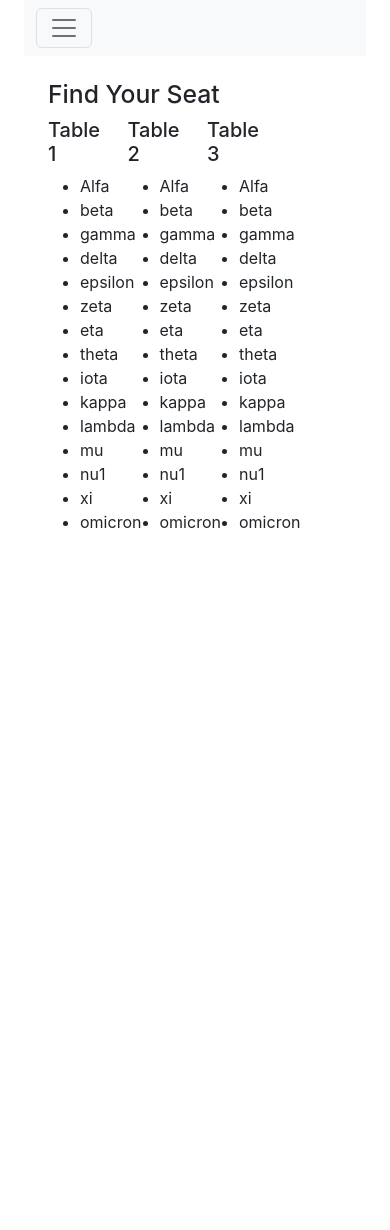
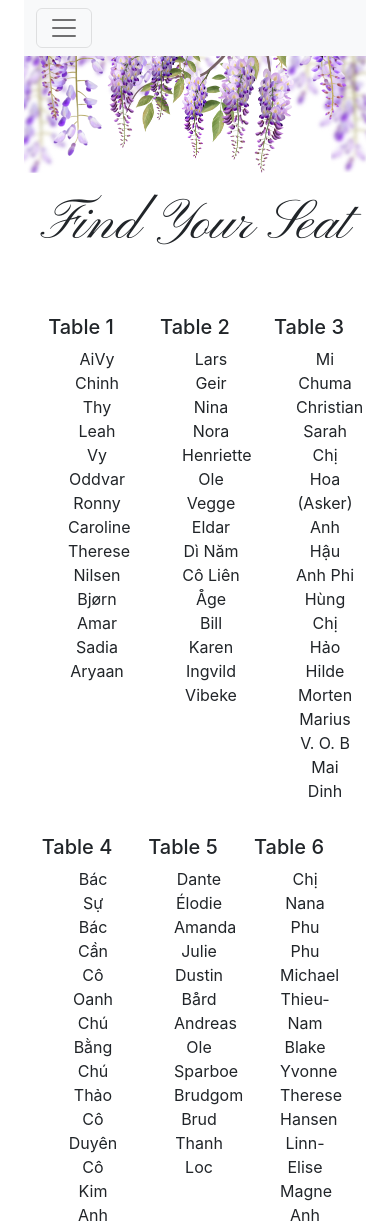
Before and after one commit to milehagen/ynhu-wedding, a React (Create React App) app: page /seating in a window 390 px wide. Shown: the top 1230 px of the page. Before the commit the page ends 844 px from the top, so only its background shows below. Built offline with nearby package versions, Linux system fonts and the light colour scheme; a web font is replaced by a local one.

Commit message:
updated sizes for mobile

```diff
--- a/src/Components/Seating.css
+++ b/src/Components/Seating.css
@@ -1,18 +1,74 @@
-ul{
- margin-block-start: none;
+ul {
+    list-style: none;
+    margin-bottom: 2em;
 }
-li {
+
+li,
+.guest-names {
     list-style: none;
     text-align: center;
 }
-.find-your-seat-heading{
+
+.col-4 {
+    display: block;
+}
+
+.find-your-seat-heading {
     text-align: center;
     margin-top: 1em;
     margin-bottom: 1em;
-    font-family: 'Parisienne', cursive;
+    font-family: "Pinyon Script", cursive;
     font-size: 3.5em;
 }
 
-.table-number-heading{
+.table-number-heading {
     text-align: center;
 }
+
+
+.background {
+    background-image: url(./../images/bacgroundPic.png);
+    background-size: 100%;
+    background-repeat: no-repeat;
+}
+
+.col-12 {
+    margin-top: 20em;
+    display: block;
+}
+
+@media (min-width:290px) {
+    .col-12 {
+        margin-top: 5em;
+    }
+}
+
+@media (min-width:460px) {
+    .col-12 {
+        margin-top: 8em;
+    }
+}
+
+@media (min-width:540px) {
+    .col-12 {
+        margin-top: 10em;
+    }
+}
+
+@media (min-width:640px) {
+    .col-12 {
+        margin-top: 15em;
+    }
+}
+
+@media (min-width:840px) {
+    .col-12 {
+        margin-top: 15em;
+    }
+}
+
+@media (min-width:1100px) {
+    .col-12 {
+        margin-top: 20em;
+    }
+}
--- a/src/Components/Seating.js
+++ b/src/Components/Seating.js
@@ -1,73 +1,307 @@
 import React from "react";
+import "./Seating.css";
 
 export function Seating() {
 	return (
-		<div class="container-xxl">
-			<br />
-			<div className="home-div">
+		<div className="background">
 			<div class="container-lg">
 				<div class="row">
 					<div class="col-12">
 						<h2 className="find-your-seat-heading">Find Your Seat</h2>
 					</div>
-						<div class="col-3">
+					<div class="col-4">
 						<h5 className="table-number-heading">Table 1</h5>
 						<ul className="guest-names">
-								<li>Alfa</li>
-								<li>beta</li>
-								<li>gamma</li>
-								<li>delta</li>
-								<li>epsilon</li>
-								<li>zeta</li>
-								<li>eta</li>
-								<li>theta</li>
-								<li>iota</li>
-								<li>kappa</li>
-								<li>lambda</li>
-								<li>mu</li>
-								<li>nu1</li>
-								<li>xi</li>
-								<li>omicron</li>
+							<li>AiVy </li>
+							<li>Chinh</li>
+							<li>Thy</li>
+							<li>Leah</li>
+							<li>Vy</li>
+							<li>Oddvar</li>
+							<li>Ronny</li>
+							<li>Caroline</li>
+							<li>Therese Nilsen</li>
+							<li>Bjørn</li>
+							<li>Amar</li>
+							<li>Sadia</li>
+							<li>Aryaan</li>
 						</ul>
 					</div>
-						<div class="col-3">
+					<div class="col-4">
 						<h5 className="table-number-heading">Table 2</h5>
 						<ul>
-								<li>Alfa</li>
-								<li>beta</li>
-								<li>gamma</li>
-								<li>delta</li>
-								<li>epsilon</li>
-								<li>zeta</li>
-								<li>eta</li>
-								<li>theta</li>
-								<li>iota</li>
-								<li>kappa</li>
-								<li>lambda</li>
-								<li>mu</li>
-								<li>nu1</li>
-								<li>xi</li>
-								<li>omicron</li>
+							<li>Lars </li>
+							<li>Geir</li>
+							<li>Nina</li>
+							<li>Nora Henriette</li>
+							<li>Ole Vegge</li>
+							<li>Eldar</li>
+							<li>Dì Năm</li>
+							<li>Cô Liên</li>
+							<li>Åge</li>
+							<li>Bill</li>
+							<li>Karen</li>
+							<li>Ingvild</li>
+							<li>Vibeke</li>
 						</ul>
 					</div>
-						<div class="col-3">
+					<div class="col-4">
 						<h5 className="table-number-heading">Table 3</h5>
 						<ul>
-								<li>Alfa</li>
-								<li>beta</li>
-								<li>gamma</li>
-								<li>delta</li>
-								<li>epsilon</li>
-								<li>zeta</li>
-								<li>eta</li>
-								<li>theta</li>
-								<li>iota</li>
-								<li>kappa</li>
-								<li>lambda</li>
-								<li>mu</li>
-								<li>nu1</li>
-								<li>xi</li>
-								<li>omicron</li>
+							<li>Mi </li>
+							<li>Chuma</li>
+							<li>Christian</li>
+							<li>Sarah</li>
+							<li>Chị Hoa (Asker)</li>
+							<li>Anh Hậu</li>
+							<li>Anh Phi Hùng</li>
+							<li>Chị Hảo</li>
+							<li>Hilde</li>
+							<li>Morten</li>
+							<li>Marius V. O. B</li>
+							<li>Mai Dinh</li>
+						</ul>
+					</div>
+					<div class="row">
+						<div class="col-4">
+							<h5 className="table-number-heading">Table 4</h5>
+							<ul>
+								<li>Bác Sự </li>
+								<li>Bác Cần</li>
+								<li>Cô Oanh</li>
+								<li>Chú Bằng</li>
+								<li>Chú Thảo </li>
+								<li>Cô Duyên </li>
+								<li>Cô Kim Anh</li>
+								<li>Chú Phước </li>
+								<li>Chú Khải </li>
+								<li>Cô Loan</li>
+								<li>Cô Hằng</li>
+								<li>Chú Phương </li>
+							</ul>
+						</div>
+						<div class="col-4">
+							<h5 className="table-number-heading">Table 5</h5>
+							<ul>
+								<li>Dante </li>
+								<li>Élodie</li>
+								<li>Amanda</li>
+								<li>Julie</li>
+								<li>Dustin </li>
+								<li>Bård Andreas</li>
+								<li>Ole Sparboe</li>
+								<li>Brudgom </li>
+								<li>Brud</li>
+								<li>Thanh</li>
+								<li>Loc</li>
+							</ul>
+						</div>
+						<div class="col-4">
+							<h5 className="table-number-heading">Table 6</h5>
+							<ul>
+								<li>Chị Nana </li>
+								<li>Phu Phu</li>
+								<li>Michael</li>
+								<li>Thieu-Nam</li>
+								<li>Blake </li>
+								<li>Yvonne</li>
+								<li>Therese Hansen</li>
+								<li>Linn-Elise </li>
+								<li>Magne</li>
+								<li> Anh Vũ</li>
+								<li>Anh Vĩnh </li>
+								<li>Louis</li>
+							</ul>
+						</div>
+						<div class="col-4">
+							<h5 className="table-number-heading">Table 7</h5>
+							<ul>
+								<li>Emma </li>
+								<li>Chị Hoa (Lørenskog) </li>
+								<li>Tido</li>
+								<li>Mai Dao</li>
+								<li>Therese Sagbakk </li>
+								<li> Chị Ngọc Cess</li>
+								<li>Chị Tina</li>
+								<li>Anh Tuấn (DK) </li>
+								<li>Anh Cường Chris</li>
+								<li>Như</li>
+							</ul>
+						</div>
+						<div class="col-4">
+							<h5 className="table-number-heading">Table 8</h5>
+							<ul>
+								<li>Chú Hóa </li>
+								<li>Cô Nhung</li>
+								<li>Chú Chung</li>
+								<li>Cô Trinh</li>
+								<li>Cô Đào</li>
+								<li> Dì Thời </li>
+								<li>Cô Thủy</li>
+								<li>Chú Hiệp </li>
+								<li>Dì Lan</li>
+								<li>Chú Dũng </li>
+							</ul>
+						</div>
+						<div class="col-4">
+							<h5 className="table-number-heading">Table 9</h5>
+							<ul>
+								<li>Gunn Kari </li>
+								<li>Gard</li>
+								<li>Bác Thành </li>
+								<li>Má Yến</li>
+								<li>Bà Tư </li>
+								<li>Bà Iá (iá)</li>
+								<li>Risalina</li>
+								<li>Werner </li>
+							</ul>
+						</div>
+						<div class="col-4">
+							<h5 className="table-number-heading">Table 10</h5>
+							<ul>
+								<li>Lia </li>
+								<li>Ivar</li>
+								<li>Eirik</li>
+								<li>Sigrun</li>
+								<li>Elisabeth </li>
+								<li>Marius C.</li>
+								<li>Martin</li>
+								<li>Runa </li>
+							</ul>
+						</div>
+						<div class="col-4">
+							<h5 className="table-number-heading">Table 11</h5>
+							<ul>
+								<li>Chú Hàn </li>
+								<li>Cô Thương</li>
+								<li>Cô Mai</li>
+								<li>Chú Phúc</li>
+								<li>Chú Khưởng </li>
+								<li>Cô Hồng</li>
+								<li> Cô Quyên</li>
+								<li>Bác Tài </li>
+							</ul>
+						</div>
+						<div class="col-4">
+							<h5 className="table-number-heading">Table 12</h5>
+							<ul>
+								<li>Thomas (FR) </li>
+								<li>Marie (FR) </li>
+								<li>Brandi</li>
+								<li>Øyvind</li>
+								<li>Henri </li>
+								<li>Anna</li>
+								<li>Unni</li>
+								<li>Tom Erik </li>
+								<li> Leah</li>
+								<li>Torbjørn</li>
+								<li>Chị Lệ</li>
+								<li>Lise</li>
+								<li>Jhon</li>
+								<li>Otto</li>
+								<li>Anu</li>
+								<li>Pierre</li>
+							</ul>
+						</div>
+						<div class="col-4">
+							<h5 className="table-number-heading">Table 13</h5>
+							<ul>
+								<li>Anh Quyền </li>
+								<li>Chị Đào</li>
+								<li>Duyên</li>
+								<li>Nam</li>
+								<li>Tâm </li>
+								<li>Hằng</li>
+								<li>Trâm</li>
+								<li>Lâm </li>
+								<li> Hoàng</li>
+								<li>Châu</li>
+								<li>Chị Phượng</li>
+								<li>Anh Nhu</li>
+							</ul>
+						</div>
+						<div class="col-4">
+							<h5 className="table-number-heading">Table 14</h5>
+							<ul>
+								<li>Magnus </li>
+								<li>Marianne</li>
+								<li>Inger-Lise </li>
+								<li>Ulrik</li>
+							</ul>
+						</div>
+						<div class="col-4">
+							<h5 className="table-number-heading">Table 15</h5>
+							<ul>
+								<li>Cô Thơ </li>
+								<li>Cô Bích</li>
+								<li>Cô Liễu </li>
+								<li>Bác Trang </li>
+							</ul>
+						</div>
+						<div class="col-4">
+							<h5 className="table-number-heading">Table 16</h5>
+							<ul>
+								<li>Chú Tường </li>
+								<li>Cô Thảo </li>
+								<li>Bác Thắng gái</li>
+								<li>Bác Thắng trai </li>
+							</ul>
+						</div>
+						<div class="col-4">
+							<h5 className="table-number-heading">Table 17</h5>
+							<ul>
+								<li>Bác Vĩnh </li>
+								<li>Cô Thoa </li>
+								<li> Cô Dung </li>
+								<li>Chú Nguyên </li>
+							</ul>
+						</div>
+						<div class="col-4">
+							<h5 className="table-number-heading">Table 18</h5>
+							<ul>
+								<li>Bjørn Kristian </li>
+								<li> Helle </li>
+								<li>Sander </li>
+								<li>Stian</li>
+							</ul>
+						</div>
+						<div class="col-4">
+							<h5 className="table-number-heading">Table 19</h5>
+							<ul>
+								<li>Signe </li>
+								<li> Elena </li>
+								<li>Laura </li>
+								<li>Aurora</li>
+								<li>Khai</li>
+								<li>Aaron</li>
+								<li>Emilyn</li>
+								<li>Alina May </li>
+							</ul>
+						</div>
+						<div class="col-4">
+							<h5 className="table-number-heading">Table 20</h5>
+							<ul>
+								<li>Tuva </li>
+								<li> Thomas </li>
+								<li>Lotta </li>
+								<li>Oliver</li>
+							</ul>
+						</div>
+						<div class="col-4">
+							<h5 className="table-number-heading">Table 21</h5>
+							<ul>
+								<li>Abel </li>
+								<li> Agustin </li>
+								<li>Tilde Ada-Marie </li>
+							</ul>
+						</div>
+						<div class="col-4">
+							<h5 className="table-number-heading">Table 22</h5>
+							<ul>
+								<li>Edith </li>
+								<li> Malene </li>
+								<li>Abel Johannes</li>
+								<li>Konrad</li>
 							</ul>
 						</div>
 					</div>
```
Also changed, not shown: src/Components/Home.css (+7 -0 lines), src/Components/Home.js (+4 -12 lines), public/infocard.png (added), src/index.css (line endings or trailing spaces). Lines whose indentation alone changed are shown as unchanged.
